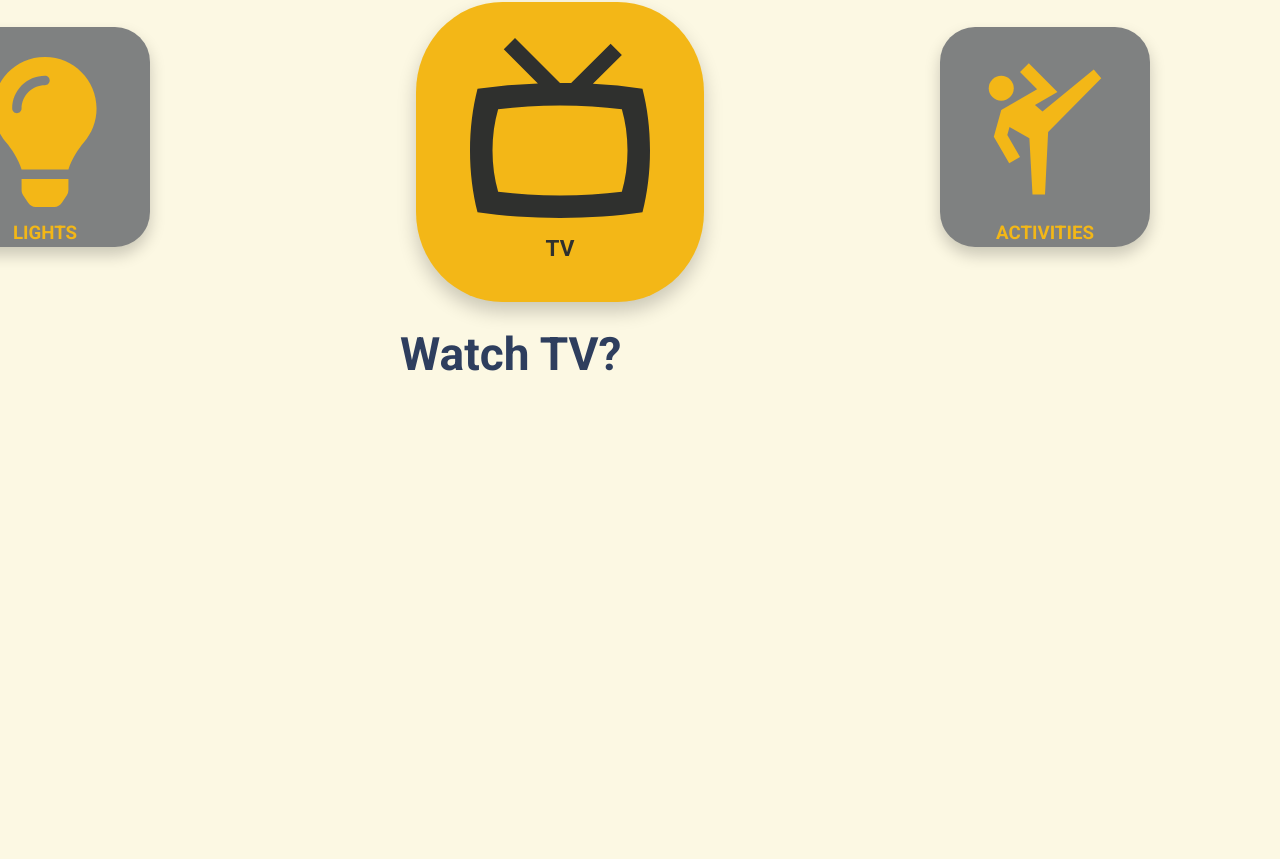
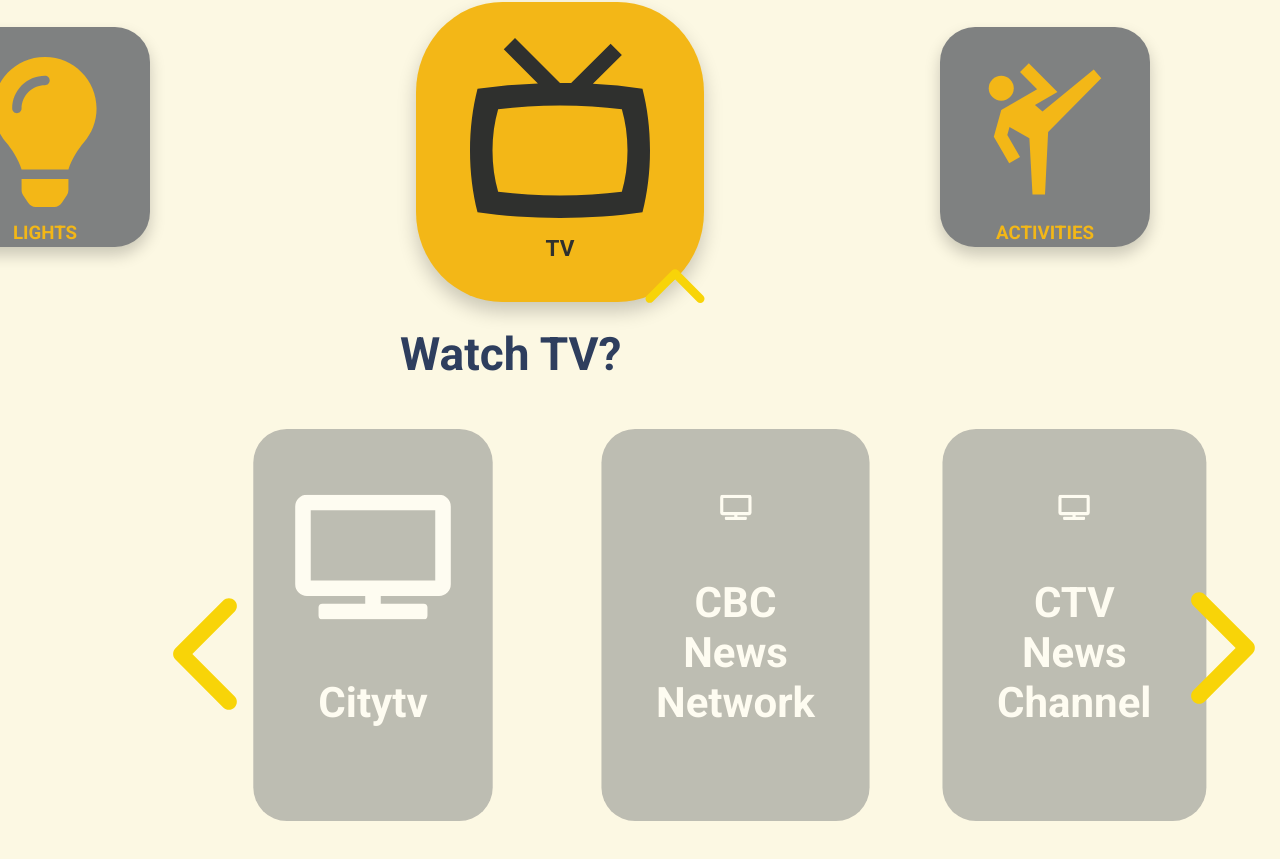
Before and after one commit to whimsical-phoenix/just-for-us, a React (Create React App) app: page /garden-loft-app/home in a window 1280 px wide. Shown: the part 173-1032 px from the top of the page. Before the commit the page ends 800 px from the top, so only its background shows below. Built offline with nearby package versions, Linux system fonts and the light colour scheme.

Commit message:
added css

```diff
--- /dev/null
+++ b/src/components/watchTv/watchtv.css
@@ -0,0 +1,180 @@
+@import "~slick-carousel/slick/slick.css";
+
+@import "~slick-carousel/slick/slick-theme.css";
+
+.linkStyle {
+  text-decoration: none;
+  color: #fff;
+}
+
+#contacts {
+  width: 80%;
+  text-align: center;
+  align-content: center;
+  margin: auto;
+  position: relative;
+  margin-left: 7rem;
+}
+
+.slider-call {
+  display: flex;
+  flex-direction: column;
+  padding-top: 9rem;
+}
+
+.call-help h1 {
+  margin: 1rem;
+}
+
+.arrow-down {
+  display: flex;
+  flex-direction: column;
+  margin-left: 47%;
+}
+
+.home-logo {
+  display: flex;
+  flex-direction: row;
+  align-items: flex-start;
+  margin-bottom: 0;
+  margin-top: 34px;
+  position: fixed;
+}
+
+/* change centering between carousel slides */
+.slick-slide > div {
+  display: grid;
+  place-items: center;
+  width: 100%;
+  margin-top: 50px;
+  margin: auto;
+  padding: 0px;
+}
+
+/* change centering of carousel div in relation to whole page */
+.slider {
+  margin: auto;
+  width: 100%;
+  padding: 10px;
+  padding-left: 90px;
+}
+
+.slide {
+  display: flex;
+  text-align: center;
+  align-items: center;
+  flex-direction: column;
+  transform: scale(0.7);
+  transition: transform 300ms;
+  opacity: 0.5;
+  gap: 0.8rem;
+  height: 27rem;
+  padding: 4rem 3rem;
+  background-color: #7f8181;
+  border-radius: 3rem;
+  position: relative;
+}
+
+.slide h1 {
+  padding: 30px;
+  font-size: 60px;
+}
+
+.slide .nav-icon {
+  margin-top: 30px;
+}
+
+.activeSlide {
+  transform: scale(0.9);
+  opacity: 1;
+  background-color: #f3b718;
+}
+
+.arrow {
+  color: #f8d408;
+  position: absolute;
+  cursor: pointer;
+  z-index: 10;
+}
+.arrow-up {
+  color: #f8d408;
+  z-index: 10;
+  right: 45%;
+  top: -17%;
+}
+
+.arrow svg {
+  transition: color 300ms;
+}
+
+.arrow svg:hover {
+  color: #68edff;
+}
+
+.next {
+  right: -8%;
+  top: 39%;
+}
+
+.prev {
+  left: -8%;
+  top: 40%;
+}
+
+svg.arrow-up {
+  margin-left: 10%;
+}
+
+/* Moving the prompt on bottom of contact carousel */
+.prompt h1 {
+  margin: 0;
+  font-size: 50px;
+  color: #2e3e5e;
+  position: absolute;
+  left: 48%;
+  top: 97%;
+}
+
+/* contacts.css or your custom stylesheet */
+.custom-modal {
+  background-color: goldenrod;
+  border: 1px solid #ccc;
+  padding: 100px;
+  width: 900px;
+  height: 500px;
+  margin: 10px 20px 30px;
+  border-radius: 10px;
+  justify-content: center;
+  align-items: center;
+  text-align: center;
+  border-radius: 2rem;
+}
+
+.custom-modal h2 {
+  font-size: 100px;
+  margin-bottom: 20px;
+  color: #fff;
+}
+
+.custom-modal button {
+  background-color: #48ccac;
+  color: #fff;
+  border: none;
+  border-radius: 2rem;
+  cursor: pointer;
+  margin-right: auto;
+  width: 200px;
+  height: 100px;
+  margin-right: 50px;
+  font-size: 45px;
+}
+
+.custom-modal button:hover {
+  background-color: #48ccac;
+}
+.centered-modal {
+  position: fixed;
+  top: 50%;
+  left: 50%;
+  transform: translate(-50%, -50%);
+}
--- a/src/pages/Home.js
+++ b/src/pages/Home.js
@@ -423,6 +423,7 @@ import { FaPhoneAlt } from "react-icons/fa";
 import { IoSettings } from "react-icons/io5";
 import { FaLightbulb } from "react-icons/fa";
 import { MdOutlineSportsMartialArts } from "react-icons/md";
+import Watchtv from "../components/watchTv/Watchtv";
 
 const HomeContainer = styled.div`
   position: relative;
@@ -514,7 +515,7 @@ const TextBelowCard = styled.h1`
 
 const cardData = [
   {
-    link: "/garden-loft-app/entertainment",
+    link: "/components/watchTv",
     icon: <TvIcon />,
     title: "TV",
     textBelowCard: "Watch TV?",
@@ -600,6 +601,7 @@ const Home = () => {
       </HomeContainer>
       {centerCardIndex === 4 && <Contacts />}
       <CallHelpButtonComponent />
+      <Watchtv/>
     </>
   );
 };
```
